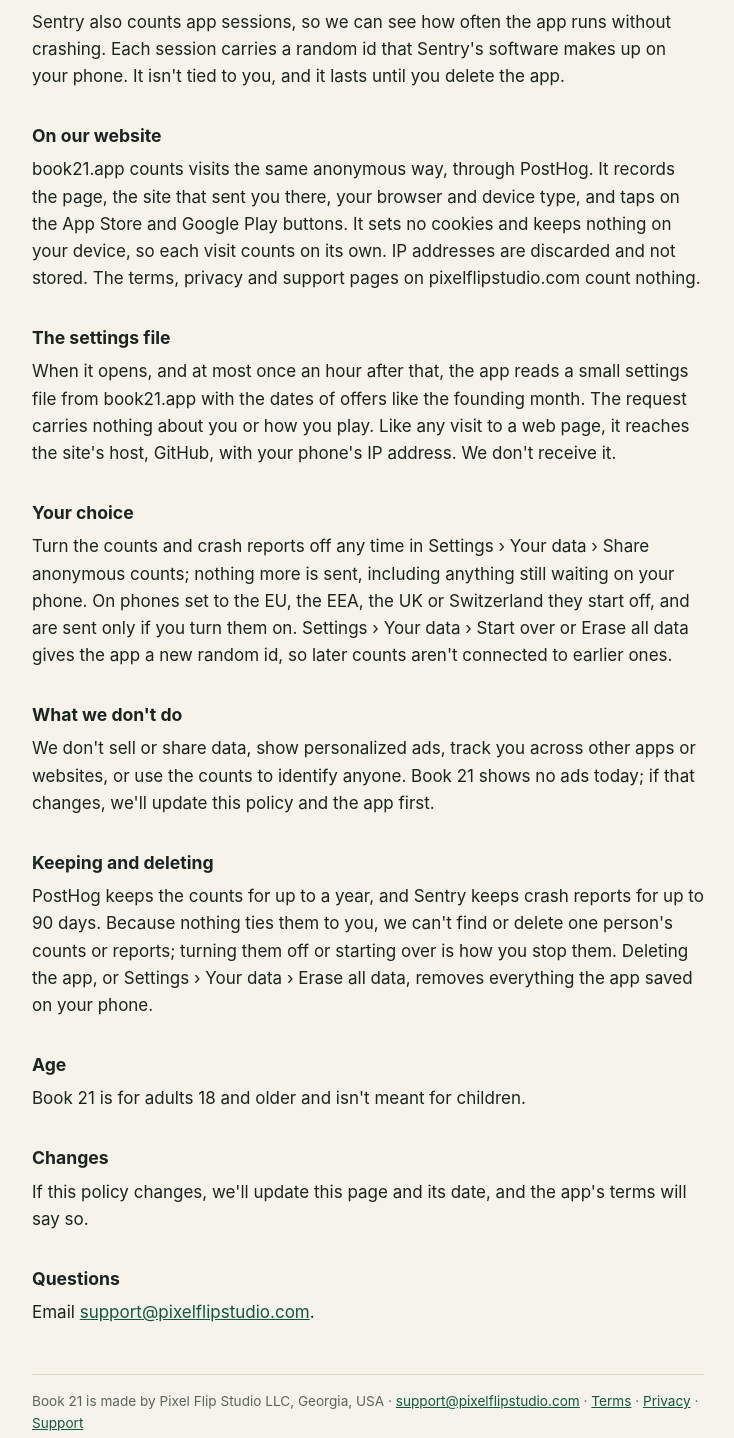
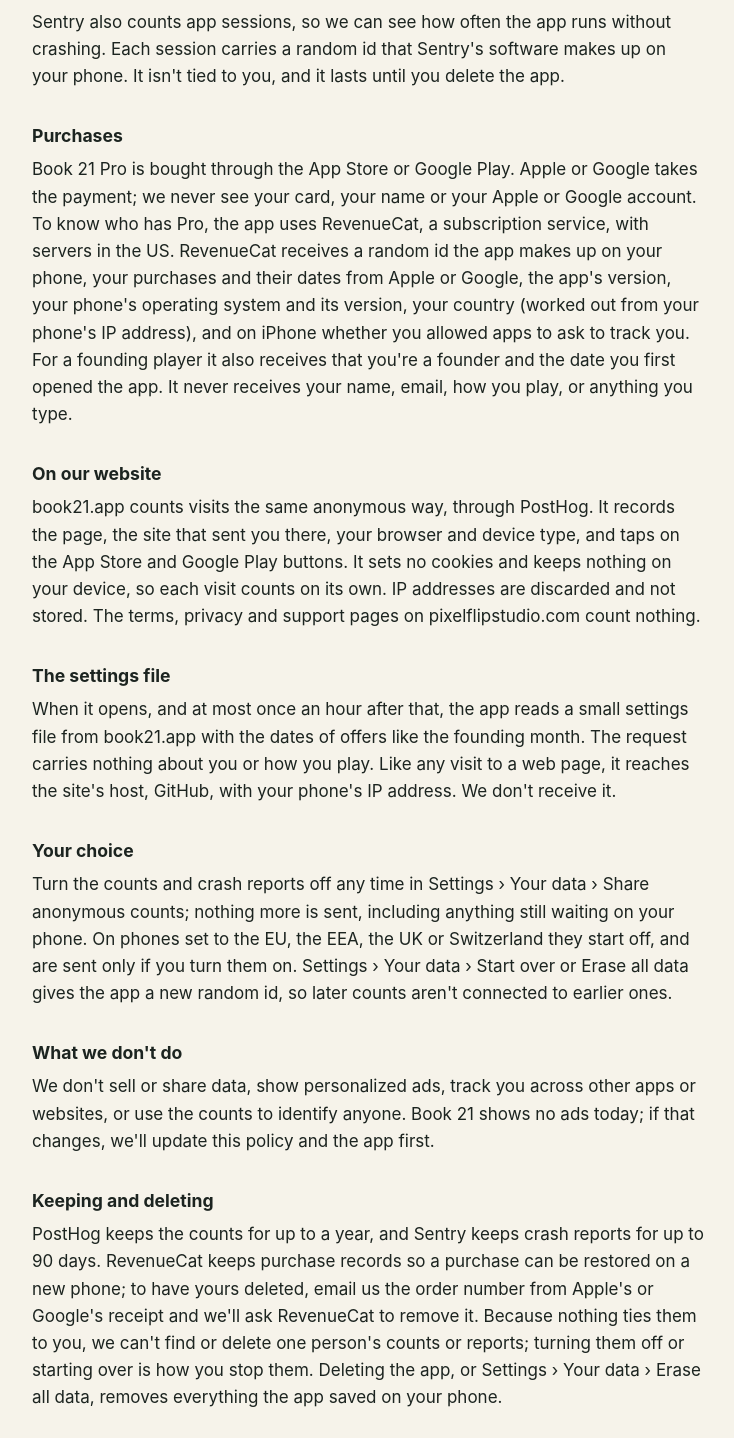
Before and after one commit to pixelflipstudio-dev/pixelflipstudio-dev.github.io, a plain HTML site: page book21/privacy/index.html in a window 1280 px wide. Shown: the part 1207-2645 px from the top of the page, without its empty margins (272-1006 px from the left). Drawn offline with Linux system fonts and the light colour scheme.

Commit message:
Book 21: terms add Book 21 Pro and Founding players; privacy policy drafts a Purchases section (RevenueCat)
DRAFT for Paul and his lawyer. Not for main until approved. The terms
match the app's terms (version 1, 2026-11-22). The privacy policy's
Purchases section and RevenueCat line are new; its date needs updating
when published.

Co-Authored-By: Claude Opus 5.5 <noreply@anthropic.com>

```diff
--- a/book21/privacy/index.html
+++ b/book21/privacy/index.html
@@ -60,6 +60,18 @@
         session carries a random id that Sentry's software makes up on your phone. It isn't tied to
         you, and it lasts until you delete the app.
       </p>
+      <h2>Purchases</h2>
+      <p>
+        Book 21 Pro is bought through the App Store or Google Play. Apple or Google takes the
+        payment; we never see your card, your name or your Apple or Google account. To know who has
+        Pro, the app uses RevenueCat, a subscription service, with servers in the US. RevenueCat
+        receives a random id the app makes up on your phone, your purchases and their dates from
+        Apple or Google, the app's version, your phone's operating system and its version, your
+        country (worked out from your phone's IP address), and on iPhone whether you allowed apps to
+        ask to track you. For a founding player it also receives that you're a founder and the date
+        you first opened the app. It never receives your name, email, how you play, or anything you
+        type.
+      </p>
       <h2>On our website</h2>
       <p>
         book21.app counts visits the same anonymous way, through PostHog. It records the page, the
@@ -92,9 +104,12 @@
       <h2>Keeping and deleting</h2>
       <p>
         PostHog keeps the counts for up to a year, and Sentry keeps crash reports for up to 90 days.
-        Because nothing ties them to you, we can't find or delete one person's counts or reports;
-        turning them off or starting over is how you stop them. Deleting the app, or Settings › Your
-        data › Erase all data, removes everything the app saved on your phone.
+        RevenueCat keeps purchase records so a purchase can be restored on a new phone; to have
+        yours deleted, email us the order number from Apple's or Google's receipt and we'll ask
+        RevenueCat to remove it. Because nothing ties them to you, we can't find or delete one
+        person's counts or reports; turning them off or starting over is how you stop them. Deleting
+        the app, or Settings › Your data › Erase all data, removes everything the app saved on your
+        phone.
       </p>
       <h2>Age</h2>
       <p>Book 21 is for adults 18 and older and isn't meant for children.</p>
```
Also changed, not shown: book21/terms/index.html (+16 -0 lines).
